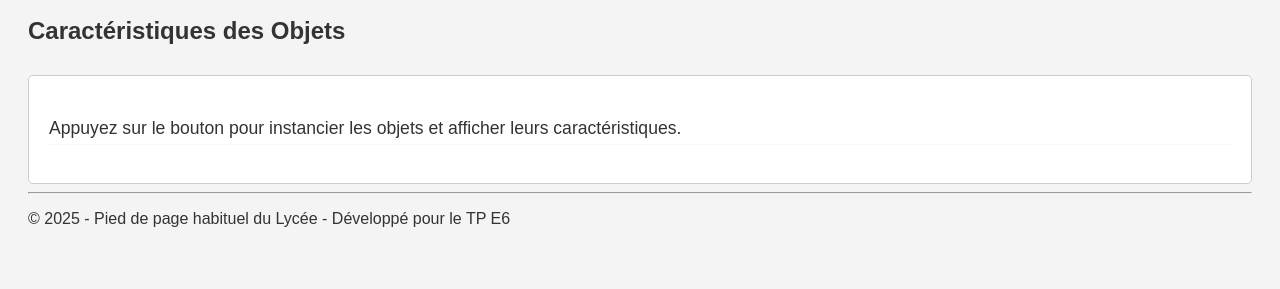
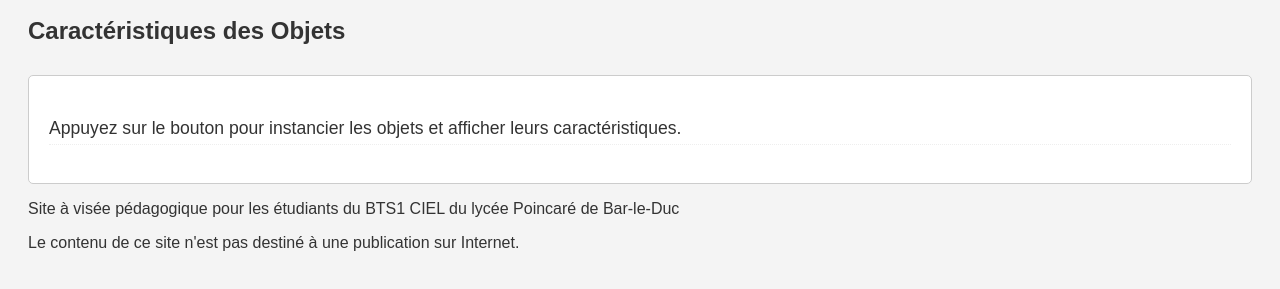
Before and after one commit to JusteUnMecGach4a/TP-4-JAVASCRIPT-LES-CLASSES-EN-JAVASCRIPT, a plain HTML site: page index.html in a window 1280 px wide. Shown: the part 373-662 px from the top of the page. Drawn offline with Linux system fonts and the light colour scheme.

Commit message:
Update index.html

```diff
--- a/index.html
+++ b/index.html
@@ -21,10 +21,10 @@
         </div>
     </main>
 
-    <footer>
-        <hr>
-        <p>&copy; 2025 - Pied de page habituel du Lycée - Développé pour le TP E6</p>
-    </footer>
+	<footer>
+		<p>Site à visée pédagogique pour les étudiants du BTS1 CIEL du lycée Poincaré de Bar-le-Duc</p>
+		<p>Le contenu de ce site n'est pas destiné à une publication sur Internet.</p>
+	</footer>
 
     <script src="fichierClasseJavascript.js"></script>
 </body>
```
